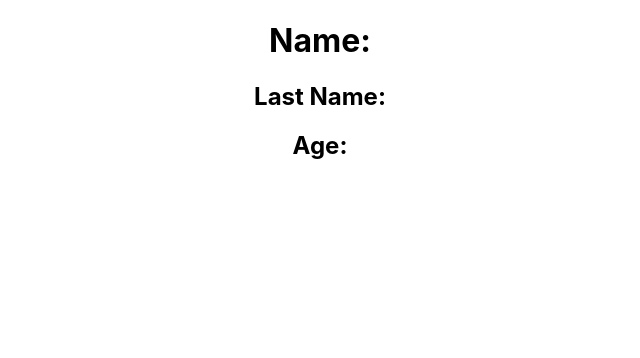
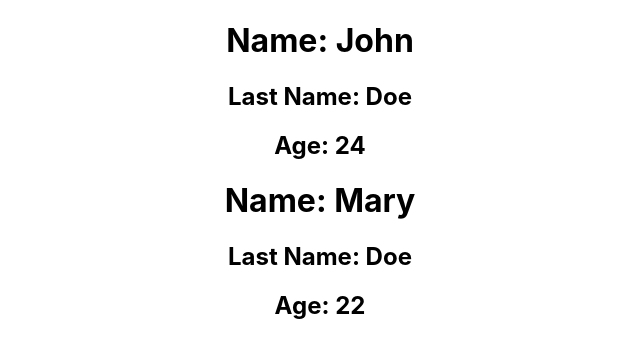
Before and after one commit to AndriiChemerys/search_movie_app, a React (Create React App) app: page / in a window 1280 px wide. Shown: the top 358 px of the page, without its empty margins (320-960 px from the left). Built offline with nearby package versions, Linux system fonts and the light colour scheme.

Commit message:
Writing basic props

```diff
--- a/src/App.js
+++ b/src/App.js
@@ -1,11 +1,11 @@
 import "./App.css";
 
-const Person = () => {
+const Person = (props) => {
   return (
     <>
-      <h1>Name: </h1>
-      <h2>Last Name: </h2>
-      <h2>Age: </h2>
+      <h1>Name: {props.name}</h1>
+      <h2>Last Name: {props.lastName}</h2>
+      <h2>Age: {props.age}</h2>
     </>
   );
 };
@@ -13,7 +13,8 @@
 const App = () => {
   return (
     <div className="App">
-      <Person />
+      <Person name="John" lastName="Doe" age={24} />
+      <Person name="Mary" lastName="Doe" age={22} />
     </div>
   );
 };
```
